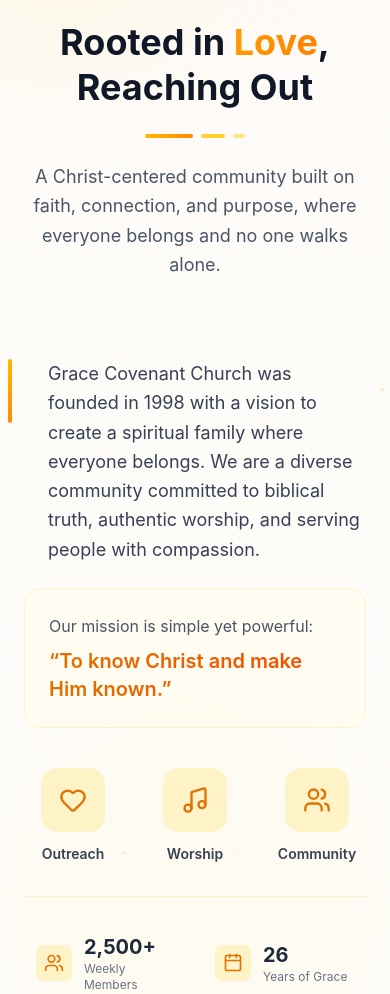
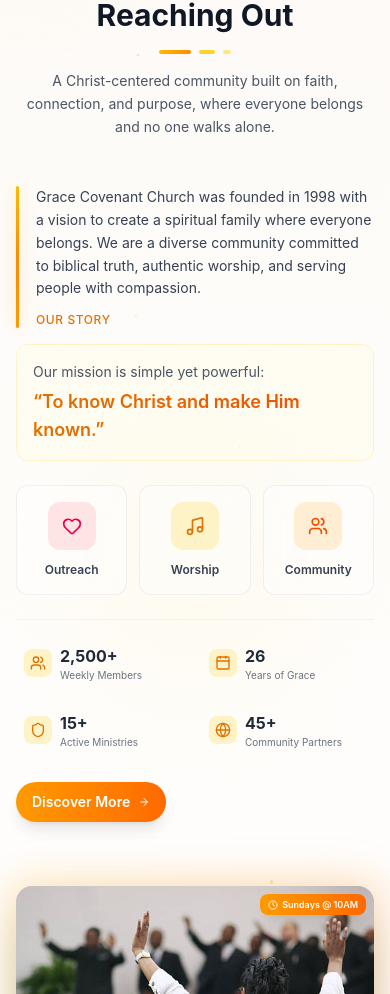
Before and after one commit to NatnaelAbreham/church, a React (Vite) app in the folder church/: page / in a window 390 px wide. Shown: the part 1006-2000 px from the top of the page. Built offline with nearby package versions, Linux system fonts and the light colour scheme.

Commit message:
adjusting image responsiveness for about page

```diff
--- a/church/index.html
+++ b/church/index.html
@@ -3,7 +3,10 @@
   <head>
     <meta charset="UTF-8" />
     <link rel="icon" type="image/svg+xml" href="/favicon.svg" />
-    <meta name="viewport" content="width=device-width, initial-scale=1.0" />
+    <!-- <meta name="viewport" content="width=device-width, initial-scale=1.0" /> -->
+
+    <!-- pinch zoom (zoom in / zoom out with fingers) on mobile, not sideways -->
+    <meta name="viewport" content="width=device-width, initial-scale=1.0, maximum-scale=1.0, user-scalable=no">
     <title>church</title>
   </head>
   <body>
--- a/church/src/components/About.jsx
+++ b/church/src/components/About.jsx
@@ -1,8 +1,20 @@
 // components/About.jsx
-import { Heart, Music, Users, Sparkles, Coffee, ArrowRight, Globe, Shield, TrendingUp, Calendar, Clock } from "lucide-react";
+import {
+  Heart,
+  Music,
+  Users,
+  Sparkles,
+  Coffee,
+  ArrowRight,
+  Globe,
+  Shield,
+  TrendingUp,
+  Calendar,
+  Clock,
+} from "lucide-react";
 import { useState, useEffect, useRef } from "react";
 
-import aboutpage from '../assets/images/aboutpage.jpg';
+import aboutpage from "../assets/images/aboutpage.jpg";
 import "../css/about.css";
 
 const About = () => {
@@ -17,7 +29,7 @@ const About = () => {
           setIsVisible(true);
         }
       },
-      { threshold: 0.2 }
+      { threshold: 0.1 },
     );
 
     if (sectionRef.current) {
@@ -38,15 +50,15 @@ const About = () => {
     <section
       id="about"
       ref={sectionRef}
-      className="relative py-28 px-6 bg-gradient-to-b from-[#fdfaf6] to-white overflow-hidden"
+      className="relative py-16 sm:py-20 md:py-28 px-4 sm:px-6 bg-gradient-to-b from-[#fdfaf6] to-white overflow-hidden"
     >
-      {/* Animated Background Glows */}
-      <div className="absolute -top-20 -left-20 w-72 h-72 bg-amber-200/30 blur-3xl rounded-full animate-pulse-slow"></div>
-      <div className="absolute -bottom-20 -right-20 w-72 h-72 bg-orange-200/30 blur-3xl rounded-full animate-pulse-slow delay-1000"></div>
-      <div className="absolute top-1/2 left-1/2 -translate-x-1/2 -translate-y-1/2 w-96 h-96 bg-amber-100/20 blur-3xl rounded-full"></div>
+      {/* Animated Background Glows - Responsive */}
+      <div className="absolute -top-20 -left-20 w-48 sm:w-64 md:w-72 h-48 sm:h-64 md:h-72 bg-amber-200/30 blur-3xl rounded-full animate-pulse-slow"></div>
+      <div className="absolute -bottom-20 -right-20 w-48 sm:w-64 md:w-72 h-48 sm:h-64 md:h-72 bg-orange-200/30 blur-3xl rounded-full animate-pulse-slow delay-1000"></div>
+      <div className="absolute top-1/2 left-1/2 -translate-x-1/2 -translate-y-1/2 w-64 sm:w-80 md:w-96 h-64 sm:h-80 md:h-96 bg-amber-100/20 blur-3xl rounded-full"></div>
 
-      {/* Floating Particles */}
-      {[...Array(12)].map((_, i) => (
+      {/* Floating Particles - Responsive count */}
+      {[...Array(8)].map((_, i) => (
         <div
           key={i}
           className="absolute rounded-full bg-gradient-to-r from-amber-400 to-orange-400 animate-float"
@@ -63,18 +75,20 @@ const About = () => {
       ))}
 
       <div className="max-w-7xl mx-auto relative z-10">
-        {/* Header with modern animations */}
-        <div className={`text-center mb-20 transition-all duration-1000 transform ${
+        {/* Header with modern animations - Responsive */}
+        <div
+          className={`text-center mb-12 sm:mb-16 md:mb-20 transition-all duration-1000 transform ${
             isVisible ? "translate-y-0 opacity-100" : "translate-y-10 opacity-0"
-        }`}>
-          <div className="inline-flex items-center gap-2 bg-amber-100/50 backdrop-blur-sm px-4 py-2 rounded-full border border-amber-200/50 mb-6">
-            <Sparkles className="w-4 h-4 text-amber-600" />
-            <span className="text-xs font-semibold tracking-widest uppercase text-amber-700">
+          }`}
+        >
+          <div className="inline-flex items-center gap-2 bg-amber-100/50 backdrop-blur-sm px-3 sm:px-4 py-1.5 sm:py-2 rounded-full border border-amber-200/50 mb-4 sm:mb-6">
+            <Sparkles className="w-3 h-3 sm:w-4 sm:h-4 text-amber-600" />
+            <span className="text-[10px] sm:text-xs font-semibold tracking-widest uppercase text-amber-700">
               Since 1998
             </span>
           </div>
 
-          <h2 className="text-4xl md:text-6xl font-bold mt-3 text-gray-900 leading-tight">
+          <h2 className="text-3xl sm:text-4xl md:text-5xl lg:text-6xl font-bold mt-3 text-gray-900 leading-tight">
             Rooted in{" "}
             <span className="bg-gradient-to-r from-amber-500 to-orange-500 bg-clip-text text-transparent animate-gradient">
               Love
@@ -82,79 +96,174 @@ const About = () => {
             , Reaching Out
           </h2>
 
-          <div className="flex justify-center gap-2 mt-6">
-            <div className="w-12 h-1 bg-gradient-to-r from-amber-400 to-orange-400 rounded-full"></div>
-            <div className="w-6 h-1 bg-amber-300 rounded-full"></div>
-            <div className="w-3 h-1 bg-amber-200 rounded-full"></div>
+          <div className="flex justify-center gap-2 mt-4 sm:mt-6">
+            <div className="w-8 sm:w-12 h-1 bg-gradient-to-r from-amber-400 to-orange-400 rounded-full"></div>
+            <div className="w-4 sm:w-6 h-1 bg-amber-300 rounded-full"></div>
+            <div className="w-2 sm:w-3 h-1 bg-amber-200 rounded-full"></div>
           </div>
 
-          <p className="max-w-2xl mx-auto mt-6 text-gray-600 text-lg leading-relaxed">
+          <p className="max-w-2xl mx-auto mt-4 sm:mt-6 text-sm sm:text-base md:text-lg text-gray-600 leading-relaxed px-2">
             A Christ-centered community built on faith, connection, and purpose,
             where everyone belongs and no one walks alone.
           </p>
         </div>
 
-        {/* Content Grid */}
-        <div className="grid md:grid-cols-2 gap-16 items-center">
+        {/* Content Grid - Responsive */}
+        <div className="grid md:grid-cols-2 gap-8 md:gap-12 lg:gap-16 items-center">
           {/* Text Content with animations */}
-          <div className={`space-y-8 transition-all duration-1000 delay-200 transform ${
-            isVisible ? "translate-x-0 opacity-100" : "-translate-x-10 opacity-0"
-          }`}>
-            <div className="space-y-6">
-              <div className="relative">
-                <div className="absolute -left-4 top-0 w-1 h-16 bg-gradient-to-b from-amber-400 to-orange-400 rounded-full"></div>
-                <p className="text-gray-700 text-lg leading-relaxed pl-6">
+          <div
+            className={`space-y-6 sm:space-y-8 transition-all duration-1000 delay-200 transform ${
+              isVisible
+                ? "translate-x-0 opacity-100"
+                : "-translate-x-10 opacity-0"
+            }`}
+          >
+            <div className="space-y-4 sm:space-y-6">
+              {/*  <div className="relative">
+                <div className="absolute -left-3 sm:-left-4 top-0 w-0.5 sm:w-1 h-12 sm:h-16 bg-gradient-to-b from-amber-400 to-orange-400 rounded-full"></div>
+                <p className="text-sm sm:text-base md:text-lg text-gray-700 leading-relaxed pl-4 sm:pl-6">
                   Grace Covenant Church was founded in 1998 with a vision to create
                   a spiritual family where everyone belongs. We are a diverse
                   community committed to biblical truth, authentic worship, and
                   serving people with compassion.
                 </p>
+              </div> */}
+
+              <div className="relative group max-w-2xl">
+                {/* Gradient line */}
+                <div className="absolute left-0 top-0 bottom-0 w-[3px] bg-gradient-to-b from-amber-400 via-orange-400 to-amber-500 rounded-full"></div>
+
+                {/* Glow */}
+                <div className="absolute left-0 top-0 bottom-0 w-[3px] blur-sm opacity-40 bg-gradient-to-b from-amber-400 via-orange-400 to-amber-500"></div>
+
+                {/* Content */}
+                <div className="pl-5 sm:pl-6">
+                  <p className="text-sm sm:text-base md:text-lg text-gray-700 leading-relaxed">
+                    Grace Covenant Church was founded in 1998 with a vision to
+                    create a spiritual family where everyone belongs. We are a
+                    diverse community committed to biblical truth, authentic
+                    worship, and serving people with compassion.
+                  </p>
+
+                  <span className="block mt-3 text-xs text-amber-600 font-medium uppercase tracking-wider">
+                    Our Story
+                  </span>
+                </div>
               </div>
 
-              <div className="bg-amber-50/50 rounded-2xl p-6 border border-amber-100">
-                <p className="text-gray-600 leading-relaxed">
+              <div className="bg-amber-50/50 rounded-xl sm:rounded-2xl p-4 sm:p-6 border border-amber-100">
+                <p className="text-sm sm:text-base text-gray-600 leading-relaxed">
                   Our mission is simple yet powerful:
-                  <span className="block mt-2 font-semibold text-transparent bg-gradient-to-r from-amber-600 to-orange-600 bg-clip-text text-xl">
+                  <span className="block mt-1 sm:mt-2 font-semibold text-transparent bg-gradient-to-r from-amber-600 to-orange-600 bg-clip-text text-lg sm:text-xl">
                     “To know Christ and make Him known.”
                   </span>
                 </p>
               </div>
 
-              {/* Features with enhanced hover effects */}
-              <div className="grid grid-cols-3 gap-6 pt-4">
+              {/* Features with enhanced hover effects - IMPROVED OPACITY & RESPONSIVE */}
+              <div className="grid grid-cols-3 gap-3 sm:gap-4 md:gap-6 pt-2 sm:pt-4">
                 {[
-                  { icon: Heart, label: "Outreach", color: "rose" },
-                  { icon: Music, label: "Worship", color: "amber" },
-                  { icon: Users, label: "Community", color: "orange" },
+                  {
+                    icon: Heart,
+                    label: "Outreach",
+                    color: "rose",
+                    description: "Serving our community with love",
+                  },
+                  {
+                    icon: Music,
+                    label: "Worship",
+                    color: "amber",
+                    description: "Lifting voices in praise",
+                  },
+                  {
+                    icon: Users,
+                    label: "Community",
+                    color: "orange",
+                    description: "Growing together in faith",
+                  },
                 ].map((item, idx) => {
                   const Icon = item.icon;
+
                   return (
                     <div
                       key={idx}
-                      className="group text-center cursor-pointer"
+                      className="group relative cursor-pointer text-center
+        border border-gray-200/60 rounded-xl sm:rounded-2xl
+        bg-white/40 backdrop-blur-md
+        hover:border-amber-300/70 hover:shadow-lg hover:-translate-y-1
+        transition-all duration-300"
                       onMouseEnter={() => setActiveIndex(idx)}
                       onMouseLeave={() => setActiveIndex(null)}
                     >
-                      <div className="relative">
-                        <div className="absolute inset-0 bg-gradient-to-r from-amber-400 to-orange-400 rounded-2xl blur-xl opacity-0 group-hover:opacity-30 transition-opacity duration-500"></div>
-                        <div className="relative w-16 h-16 mx-auto flex items-center justify-center rounded-2xl bg-amber-100 group-hover:bg-gradient-to-r group-hover:from-amber-500 group-hover:to-orange-500 transition-all duration-500 group-hover:scale-110 group-hover:shadow-xl">
-                          <Icon className="w-7 h-7 text-amber-600 group-hover:text-white transition-all duration-300" />
+                      {/* Hover glow background */}
+                      <div className="absolute inset-0 bg-gradient-to-br from-white/30 to-amber-50/20 rounded-xl sm:rounded-2xl opacity-0 group-hover:opacity-100 transition-opacity duration-500 blur-sm"></div>
+
+                      <div className="relative p-4 sm:p-5 md:p-6">
+                        {/* Icon glow ring */}
+                        <div className="absolute inset-0 bg-gradient-to-r from-amber-400/10 to-orange-400/10 rounded-xl sm:rounded-2xl blur-xl opacity-0 group-hover:opacity-100 transition-opacity duration-500"></div>
+
+                        {/* Icon */}
+                        <div
+                          className={`relative w-12 h-12 sm:w-14 sm:h-14 md:w-16 md:h-16 mx-auto flex items-center justify-center rounded-xl sm:rounded-2xl transition-all duration-500 group-hover:scale-110
+            ${
+              item.color === "rose"
+                ? "bg-rose-100 group-hover:bg-gradient-to-r group-hover:from-rose-500 group-hover:to-rose-600"
+                : ""
+            }
+            ${
+              item.color === "amber"
+                ? "bg-amber-100 group-hover:bg-gradient-to-r group-hover:from-amber-500 group-hover:to-amber-600"
+                : ""
+            }
+            ${
+              item.color === "orange"
+                ? "bg-orange-100 group-hover:bg-gradient-to-r group-hover:from-orange-500 group-hover:to-orange-600"
+                : ""
+            }`}
+                        >
+                          <Icon
+                            className={`w-5 h-5 sm:w-6 sm:h-6 md:w-7 md:h-7 transition-colors duration-300
+              ${
+                item.color === "rose"
+                  ? "text-rose-600 group-hover:text-white"
+                  : ""
+              }
+              ${
+                item.color === "amber"
+                  ? "text-amber-600 group-hover:text-white"
+                  : ""
+              }
+              ${
+                item.color === "orange"
+                  ? "text-orange-600 group-hover:text-white"
+                  : ""
+              }`}
+                          />
                         </div>
-                      </div>
-                      <p className="mt-3 text-sm font-semibold text-gray-700 group-hover:text-amber-600 transition-colors duration-300">
+
+                        {/* Label */}
+                        <p className="mt-3 text-xs sm:text-sm font-semibold text-gray-700 group-hover:text-amber-600 transition-colors duration-300">
                           {item.label}
                         </p>
+
+                        {/* Description */}
+                        <p className="hidden md:block text-xs text-gray-500 mt-1 opacity-0 group-hover:opacity-100 transition-opacity duration-300 max-w-[90px] mx-auto">
+                          {item.description}
+                        </p>
+
+                        {/* Active indicator line */}
                         {activeIndex === idx && (
                           <div className="w-8 h-0.5 bg-gradient-to-r from-amber-400 to-orange-400 mx-auto mt-2 rounded-full animate-pulse"></div>
                         )}
+                      </div>
                     </div>
                   );
                 })}
               </div>
             </div>
 
-            {/* Stats Section */}
-            <div className="grid grid-cols-2 gap-4 pt-6 border-t border-amber-100">
+            {/* Stats Section - Responsive */}
+            <div className="grid grid-cols-2 gap-3 sm:gap-4 pt-4 sm:pt-6 border-t border-amber-100">
               {stats.map((stat, idx) => {
                 const Icon = stat.icon;
                 const [count, setCount] = useState(0);
@@ -180,96 +289,116 @@ const About = () => {
                 }, [isVisible, stat.value]);
 
                 return (
-                  <div key={idx} className="flex items-center gap-3 p-3 rounded-xl hover:bg-amber-50/50 transition-all duration-300 group cursor-pointer">
-                    <div className="p-2 bg-amber-100 rounded-lg group-hover:bg-amber-200 transition-colors duration-300">
-                      <Icon className="w-5 h-5 text-amber-600" />
+                  <div
+                    key={idx}
+                    className="flex items-center gap-2 sm:gap-3 p-2 sm:p-3 rounded-xl hover:bg-amber-50/50 transition-all duration-300 group cursor-pointer"
+                  >
+                    <div className="p-1.5 sm:p-2 bg-amber-100 rounded-lg group-hover:bg-amber-200 transition-colors duration-300">
+                      <Icon className="w-4 h-4 sm:w-5 sm:h-5 text-amber-600" />
                     </div>
                     <div>
-                      <div className="text-xl font-bold text-gray-800">{count.toLocaleString()}{stat.suffix}</div>
-                      <div className="text-xs text-gray-500">{stat.label}</div>
+                      <div className="text-base sm:text-lg md:text-xl font-bold text-gray-800">
+                        {count.toLocaleString()}
+                        {stat.suffix}
+                      </div>
+                      <div className="text-[10px] sm:text-xs text-gray-500">
+                        {stat.label}
+                      </div>
                     </div>
                   </div>
                 );
               })}
             </div>
 
-            {/* CTA Button */}
-            <button className="group inline-flex items-center gap-2 px-6 py-3 bg-gradient-to-r from-amber-500 to-orange-500 text-white rounded-full font-semibold shadow-lg hover:shadow-xl transition-all duration-300 hover:scale-105">
+            {/* CTA Button - Responsive */}
+            <button className="group inline-flex items-center gap-2 px-4 sm:px-6 py-2.5 sm:py-3 bg-gradient-to-r from-amber-500 to-orange-500 text-white rounded-full font-semibold shadow-lg hover:shadow-xl transition-all duration-300 hover:scale-105 text-sm sm:text-base">
               <span>Discover More</span>
-              <ArrowRight className="w-4 h-4 group-hover:translate-x-1 transition-transform" />
+              <ArrowRight className="w-3 h-3 sm:w-4 sm:h-4 group-hover:translate-x-1 transition-transform" />
             </button>
           </div>
 
-          {/* Image Section with enhanced effects - FIXED Z-INDEX */}
-          <div className={`relative transition-all duration-1000 delay-400 transform ${
-            isVisible ? "translate-x-0 opacity-100" : "translate-x-10 opacity-0"
-          }`}>
+          {/* Image Section with enhanced effects - FULLY RESPONSIVE */}
+          <div
+            className={`relative mt-8 md:mt-0 transition-all duration-1000 delay-400 transform ${
+              isVisible
+                ? "translate-x-0 opacity-100"
+                : "translate-x-10 opacity-0"
+            }`}
+          >
             {/* Animated Border */}
-            <div className="absolute -inset-2 bg-gradient-to-r from-amber-400/20 to-orange-400/20 rounded-3xl blur-xl animate-pulse-slow"></div>
+            <div className="absolute -inset-1 sm:-inset-2 bg-gradient-to-r from-amber-400/20 to-orange-400/20 rounded-2xl sm:rounded-3xl blur-lg sm:blur-xl animate-pulse-slow"></div>
 
             <div className="relative group">
               {/* Image overlay gradient for better text visibility */}
-              <div className="absolute inset-0 bg-gradient-to-t from-black/40 via-transparent to-transparent rounded-3xl z-20 pointer-events-none"></div>
+              <div className="absolute inset-0 bg-gradient-to-t from-black/40 via-transparent to-transparent rounded-2xl sm:rounded-3xl z-20 pointer-events-none"></div>
 
-              <div className="absolute inset-0 bg-gradient-to-tr from-amber-400/30 to-orange-400/30 rounded-3xl blur-2xl group-hover:blur-3xl transition-all duration-700"></div>
+              <div className="absolute inset-0 bg-gradient-to-tr from-amber-400/20 sm:from-amber-400/30 to-orange-400/20 sm:to-orange-400/30 rounded-2xl sm:rounded-3xl blur-xl sm:blur-2xl group-hover:blur-2xl sm:group-hover:blur-3xl transition-all duration-700"></div>
 
               <img
                 src={aboutpage}
                 alt="Community gathering at Grace Covenant Church"
-                className="relative z-10 rounded-3xl shadow-2xl object-cover w-full h-[450px] transition-all duration-700 group-hover:scale-[1.02] group-hover:shadow-3xl"
+                className="relative z-10 rounded-2xl sm:rounded-3xl shadow-2xl object-cover w-full h-[250px] sm:h-[350px] md:h-[400px] lg:h-[450px] transition-all duration-700 group-hover:scale-[1.01] sm:group-hover:scale-[1.02]"
               />
 
-              {/* Glass Card - FIXED: Higher z-index and better positioning */}
-              <div className="absolute bottom-6 left-6 right-6 md:right-auto z-30 backdrop-blur-lg bg-white/95 border border-white/40 rounded-2xl px-5 py-3 shadow-xl animate-slide-up group-hover:translate-y-[-5px] transition-transform duration-300">
-                <div className="flex items-center justify-between gap-3">
-                  <div className="flex items-center gap-3">
-                    <div className="w-2 h-2 bg-green-500 rounded-full animate-pulse"></div>
-                    <p className="text-sm text-gray-700 font-semibold">
+              {/* Glass Card - RESPONSIVE & BETTER POSITIONING */}
+              <div className="absolute bottom-3 sm:bottom-4 md:bottom-6 left-3 sm:left-4 md:left-6 right-3 sm:right-auto z-30 backdrop-blur-lg bg-white/90 sm:bg-white/95 border border-white/40 rounded-xl sm:rounded-2xl px-3 sm:px-4 md:px-5 py-2 sm:py-3 shadow-xl animate-slide-up group-hover:translate-y-[-3px] sm:group-hover:translate-y-[-5px] transition-transform duration-300">
+                <div className="flex items-center justify-between gap-2 sm:gap-3">
+                  <div className="flex items-center gap-2 sm:gap-3">
+                    <div className="w-1.5 h-1.5 sm:w-2 sm:h-2 bg-green-500 rounded-full animate-pulse"></div>
+                    <p className="text-xs sm:text-sm text-gray-700 font-semibold">
                       Serving with love ❤️
                     </p>
-                    <Coffee className="w-4 h-4 text-amber-600" />
+                    <Coffee className="w-3 h-3 sm:w-4 sm:h-4 text-amber-600" />
                   </div>
                 </div>
               </div>
 
-              {/* Floating badge - FIXED: Higher z-index and better visibility */}
-              <div className="absolute -top-4 -right-4 z-30 bg-gradient-to-r from-amber-500 to-orange-500 rounded-2xl px-4 py-2 shadow-xl animate-float-slow hidden md:block">
-                <div className="flex items-center gap-2">
-                  <Clock className="w-4 h-4 text-white" />
-                  <span className="text-white text-sm font-semibold whitespace-nowrap">Join us Sundays @ 10AM</span>
+              {/* Floating badge - RESPONSIVE & HIDDEN ON VERY SMALL */}
+              <div className="absolute -top-2 sm:-top-3 md:-top-4 -right-2 sm:-right-3 md:-right-4 z-30 bg-gradient-to-r from-amber-500 to-orange-500 rounded-xl sm:rounded-2xl px-2 sm:px-3 md:px-4 py-1 sm:py-1.5 md:py-2 shadow-xl animate-float-slow hidden sm:block">
+                <div className="flex items-center gap-1 sm:gap-2">
+                  <Clock className="w-3 h-3 sm:w-3.5 sm:h-3.5 md:w-4 md:h-4 text-white" />
+                  <span className="text-white text-[10px] sm:text-xs md:text-sm font-semibold whitespace-nowrap">
+                    Join us Sundays @ 10AM
+                  </span>
                 </div>
               </div>
 
-              {/* Additional badge for mobile */}
-              <div className="absolute top-4 right-4 z-30 bg-gradient-to-r from-amber-500 to-orange-500 rounded-2xl px-3 py-1.5 shadow-xl md:hidden">
-                <div className="flex items-center gap-1.5">
-                  <Clock className="w-3 h-3 text-white" />
-                  <span className="text-white text-xs font-semibold">Sundays @ 10AM</span>
+              {/* Mobile badge - SHOWN ON SMALL SCREENS */}
+              <div className="absolute top-2 sm:top-3 right-2 sm:right-3 z-30 bg-gradient-to-r from-amber-500 to-orange-500 rounded-lg sm:rounded-xl px-2 py-1 shadow-xl sm:hidden">
+                <div className="flex items-center gap-1">
+                  <Clock className="w-2.5 h-2.5 text-white" />
+                  <span className="text-white text-[9px] font-semibold">
+                    Sundays @ 10AM
+                  </span>
                 </div>
               </div>
             </div>
           </div>
         </div>
 
-        {/* Bottom Quote Section */}
-        <div className={`mt-20 text-center transition-all duration-1000 delay-600 transform ${
+        {/* Bottom Quote Section - Responsive */}
+        <div
+          className={`mt-12 sm:mt-16 md:mt-20 text-center transition-all duration-1000 delay-600 transform ${
             isVisible ? "translate-y-0 opacity-100" : "translate-y-10 opacity-0"
-        }`}>
-          <div className="inline-flex items-center gap-3 bg-gradient-to-r from-amber-50 to-orange-50 backdrop-blur-sm rounded-full px-6 py-3 shadow-md border border-amber-100">
-            <div className="flex items-center gap-2">
-              <Heart className="w-5 h-5 text-amber-600 fill-amber-600" />
-              <span className="text-gray-700 font-medium">2,500+ lives transformed</span>
+          }`}
+        >
+          <div className="inline-flex flex-wrap items-center justify-center gap-2 sm:gap-3 bg-gradient-to-r from-amber-50 to-orange-50 backdrop-blur-sm rounded-full px-3 sm:px-4 md:px-6 py-2 sm:py-3 shadow-md border border-amber-100">
+            <div className="flex items-center gap-1 sm:gap-2">
+              <Heart className="w-3 h-3 sm:w-4 sm:h-4 md:w-5 md:h-5 text-amber-600 fill-amber-600" />
+              <span className="text-xs sm:text-sm text-gray-700 font-medium">
+                2,500+ lives transformed
+              </span>
             </div>
-            <div className="w-px h-6 bg-amber-200"></div>
-            <div className="flex items-center gap-2">
-              <TrendingUp className="w-5 h-5 text-orange-500" />
-              <span className="text-gray-700 font-medium">Growing together in faith</span>
+            <div className="w-px h-4 sm:h-5 md:h-6 bg-amber-200"></div>
+            <div className="flex items-center gap-1 sm:gap-2">
+              <TrendingUp className="w-3 h-3 sm:w-4 sm:h-4 md:w-5 md:h-5 text-orange-500" />
+              <span className="text-xs sm:text-sm text-gray-700 font-medium">
+                Growing together in faith
+              </span>
             </div>
           </div>
         </div>
       </div>
-
-
     </section>
   );
 };
```
Lines whose indentation alone changed are shown as unchanged.
